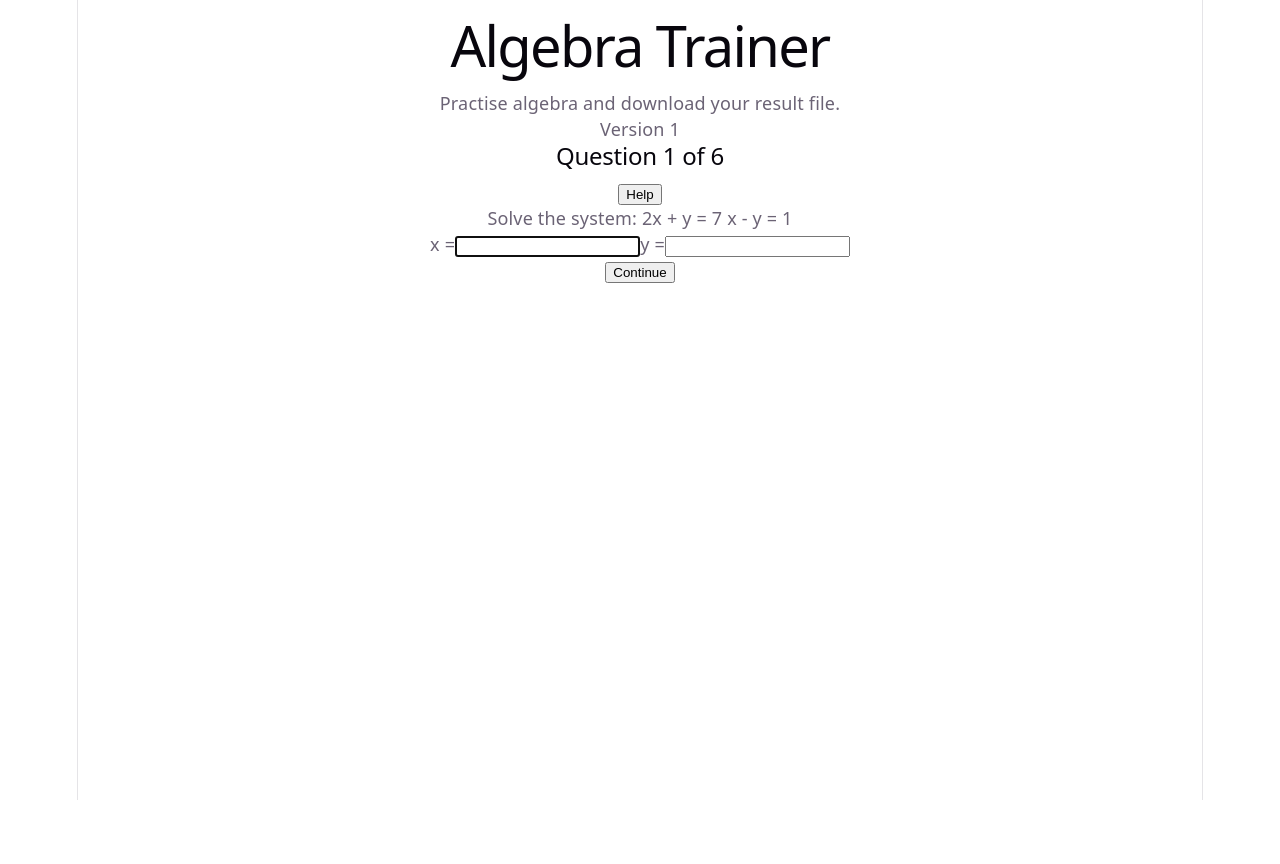
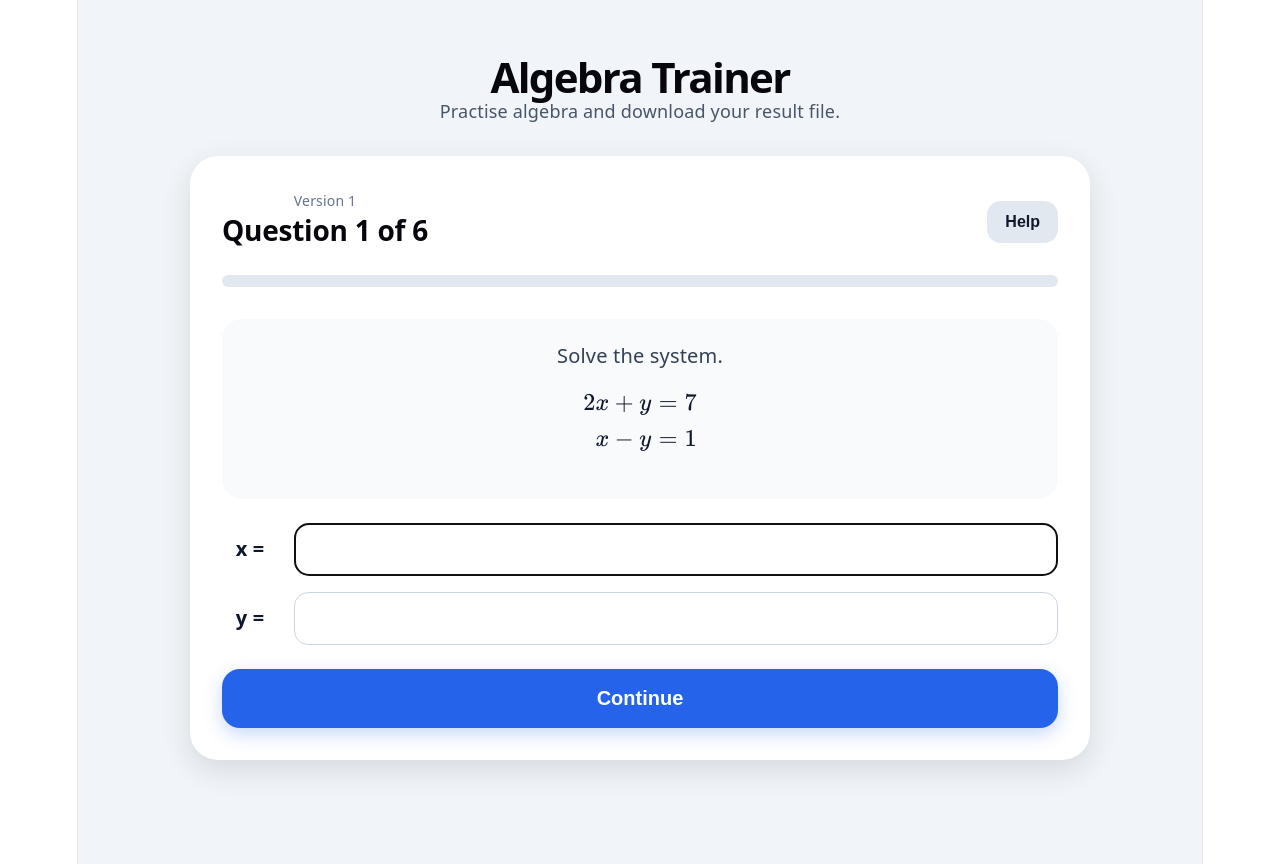
Before and after one commit to MSPassmore/algebra-trainer, a React (Vite) app: page / in a window 1280 px wide. Both pictures are taken after a click on the button "Start". Before the commit the page ends 800 px from the top, so only its background shows below. Built offline with nearby package versions, Linux system fonts and the light colour scheme.

Commit message:
Stable math rendering version

```diff
--- a/package.json
+++ b/package.json
@@ -10,6 +10,8 @@
     "preview": "vite preview"
   },
   "dependencies": {
+    "@matejmazur/react-katex": "^3.1.3",
+    "katex": "^0.16.45",
     "react": "^19.2.5",
     "react-dom": "^19.2.5"
   },
--- a/src/App.jsx
+++ b/src/App.jsx
@@ -1,4 +1,6 @@
 import React, { useMemo, useState } from "react";
+import "katex/dist/katex.min.css";
+import katex from "katex";
 
 const PI_DIGITS = "314159265358979323846264338327950288419716939937510";
 
@@ -11,165 +13,74 @@ const exerciseSets = [
       {
         type: "system",
         title: "Question 1",
-        question: String.raw`Solve the system:
-\[
-2x + y = 7
-\]
-\[
-x - y = 1
-\]`,
+        instruction: "Solve the system.",
+        question: "\\begin{aligned}2x + y &= 7 \\\\ x - y &= 1\\end{aligned}",
         fields: ["x", "y"],
         answers: [8 / 3, 5 / 3],
-        solution: String.raw`From \(x-y=1\), we get \(x=y+1\).
-Substitute into \(2x+y=7\):
-\[
-2(y+1)+y=7
-\]
-\[
-3y+2=7
-\]
-\[
-y=\frac{5}{3}
-\]
-Then:
-\[
-x=y+1=\frac{8}{3}
-\]`,
+        solution: "x = \\frac{8}{3}, \\quad y = \\frac{5}{3}",
       },
       {
         type: "system",
         title: "Question 2",
-        question: String.raw`A shop sells pens and notebooks.
-
-2 pens and 1 notebook cost 7 CHF.
-1 pen and 1 notebook cost 4 CHF.
-
-Let \(x\) be the price of one pen and \(y\) the price of one notebook.
-Find \(x\) and \(y\).`,
+        instruction:
+          "A shop sells pens and notebooks. 2 pens and 1 notebook cost 7 CHF. 1 pen and 1 notebook cost 4 CHF. Let x be the price of a pen and y the price of a notebook.",
+        question: "\\begin{aligned}2x + y &= 7 \\\\ x + y &= 4\\end{aligned}",
         fields: ["x", "y"],
         answers: [3, 1],
-        solution: String.raw`The equations are:
-\[
-2x+y=7
-\]
-\[
-x+y=4
-\]
-Subtract the second equation from the first:
-\[
-x=3
-\]
-Then:
-\[
-3+y=4 \Rightarrow y=1
-\]`,
+        solution: "x = 3, \\quad y = 1",
       },
       {
         type: "multi",
         title: "Question 3",
-        question: String.raw`Solve:
-\[
-x^2 - 5x + 6 = 0
-\]`,
+        instruction: "Solve the quadratic equation.",
+        question: "x^2 - 5x + 6 = 0",
         fields: ["x₁", "x₂"],
         answers: [2, 3],
-        solution: String.raw`Factorise:
-\[
-x^2 - 5x + 6 = (x-2)(x-3)
-\]
-So:
-\[
-x=2 \quad \text{or} \quad x=3
-\]`,
+        solution: "x = 2 \\quad \\text{or} \\quad x = 3",
       },
       {
         type: "multi",
         title: "Question 4",
-        question: String.raw`Solve:
-\[
-2x(x-2)+10 = x(x+3)
-\]`,
+        instruction: "Expand first, then solve the quadratic equation.",
+        question: "2x(x-2)+10 = x(x+3)",
         fields: ["x₁", "x₂"],
         answers: [2, 5],
-        solution: String.raw`Expand both sides:
-\[
-2x^2-4x+10 = x^2+3x
-\]
-Bring everything to one side:
-\[
-x^2-7x+10=0
-\]
-Factorise:
-\[
-(x-2)(x-5)=0
-\]
-Therefore:
-\[
-x=2 \quad \text{or} \quad x=5
-\]`,
+        solution: "x = 2 \\quad \\text{or} \\quad x = 5",
       },
       {
         type: "single",
         title: "Question 5",
-        question: String.raw`Solve:
-\[
-\sqrt{x+7}=4
-\]`,
+        instruction: "Solve the root equation.",
+        question: "\\sqrt{x+7}=4",
         fields: ["x"],
         answers: [9],
-        solution: String.raw`Square both sides:
-\[
-x+7=16
-\]
-So:
-\[
-x=9
-\]
-Check:
-\[
-\sqrt{9+7}=4
-\]`,
+        solution: "x = 9",
       },
       {
         type: "single",
         title: "Question 6",
-        question: String.raw`Solve:
-\[
-2^x=16
-\]`,
+        instruction: "Solve the power equation.",
+        question: "2^x = 16",
         fields: ["x"],
         answers: [4],
-        solution: String.raw`Write 16 as a power of 2:
-\[
-16=2^4
-\]
-So:
-\[
-2^x=2^4
-\]
-Therefore:
-\[
-x=4
-\]`,
+        solution: "x = 4",
       },
     ],
   },
 ];
 
-function normaliseMathText(text) {
-  return text
-    .replaceAll("\\[", "")
-    .replaceAll("\\]", "")
-    .replaceAll("\\(", "")
-    .replaceAll("\\)", "")
-    .replaceAll("\\frac{", "")
-    .replaceAll("}{", "/")
-    .replaceAll("}", "")
-    .replaceAll("\\sqrt", "√")
-    .replaceAll("\\quad", "   ")
-    .replaceAll("\\text", "")
-    .replaceAll("\\Rightarrow", "⇒")
-    .replaceAll("\\", "");
+function MathBlock({ math }) {
+  let html;
+  try {
+    html = katex.renderToString(math, {
+      throwOnError: false,
+      displayMode: true,
+    });
+  } catch (error) {
+    html = `<span>${math}</span>`;
+  }
+
+  return <div dangerouslySetInnerHTML={{ __html: html }} />;
 }
 
 function parseInput(value) {
@@ -231,29 +142,13 @@ function makeResultText(setTitle, results) {
   const now = new Date();
   const date = now.toLocaleDateString("en-GB");
   const time = now.toLocaleTimeString("en-GB");
-  const compact = results.map((result) => (result === true ? "1" : "0")).join(",");
-  const plainCheck = `${setTitle}|${date}|${time}|${compact}`;
-  const encrypted = piEncrypt(plainCheck);
+  const compact = results.map((r) => (r ? "1" : "0")).join(",");
+  const plain = `${setTitle}|${date}|${time}|${compact}`;
+  const encrypted = piEncrypt(plain);
 
-  const lines = [
-    "Math Trainer Results",
-    "====================",
-    "",
-    `Date: ${date}`,
-    `Time: ${time}`,
-    `Exercise set: ${setTitle}`,
-    "",
-    "Summary:",
-    ...results.map((result, index) => `Question ${index + 1}: ${result ? "yes" : "no"}`),
-    "",
-    "Encrypted check line:",
-    `MATHCHECK: ${encrypted}`,
-    "",
-    "Plain result format:",
-    "yes = correct, no = wrong",
-  ];
-
-  return lines.join("\n");
+  return `Math Trainer Results\n\nDate: ${date}\nTime: ${time}\nSet: ${setTitle}\n\n${results
+    .map((r, i) => `Question ${i + 1}: ${r ? "yes" : "no"}`)
+    .join("\n")}\n\nMATHCHECK: ${encrypted}`;
 }
 
 function downloadTextFile(filename, content) {
@@ -283,8 +178,8 @@ export default function App() {
   const [feedback, setFeedback] = useState("");
   const [showHelp, setShowHelp] = useState(false);
 
-  const currentExercise = selectedSet.exercises[currentIndex];
   const finished = started && currentIndex >= selectedSet.exercises.length;
+  const currentExercise = finished ? null : selectedSet.exercises[currentIndex];
 
   function startSet() {
     setStarted(true);
@@ -296,8 +191,12 @@ export default function App() {
     setShowHelp(false);
   }
 
-  function updateInput(field, value) {
-    setInputs((old) => ({ ...old, [field]: value }));
+  function nextExercise() {
+    setCurrentIndex((old) => old + 1);
+    setAttempts(0);
+    setInputs({});
+    setFeedback("");
+    setShowHelp(false);
   }
 
   function continueExercise() {
@@ -318,7 +217,7 @@ export default function App() {
     if (correct) {
       setResults((old) => [...old, true]);
       setFeedback("Correct!");
-      setTimeout(() => nextExercise(), 650);
+      setTimeout(nextExercise, 650);
       return;
     }
 
@@ -332,15 +231,7 @@ export default function App() {
     setResults((old) => [...old, false]);
     setFeedback("The solution is shown below. Moving to the next question...");
     setShowHelp(true);
-    setTimeout(() => nextExercise(), 1800);
-  }
-
-  function nextExercise() {
-    setCurrentIndex((old) => old + 1);
-    setAttempts(0);
-    setInputs({});
-    setFeedback("");
-    setShowHelp(false);
+    setTimeout(nextExercise, 1800);
   }
 
   function downloadResults() {
@@ -351,18 +242,18 @@ export default function App() {
   }
 
   return (
-    <div className="min-h-screen bg-slate-100 text-slate-900 p-6">
-      <div className="max-w-4xl mx-auto">
-        <header className="mb-8 text-center">
-          <h1 className="text-4xl font-bold tracking-tight">Algebra Trainer</h1>
-          <p className="text-slate-600 mt-2">Practise algebra and download your result file.</p>
+    <div style={{ minHeight: "100vh", background: "#f1f5f9", color: "#0f172a", padding: "32px" }}>
+      <div style={{ maxWidth: "900px", margin: "0 auto" }}>
+        <header style={{ textAlign: "center", marginBottom: "32px" }}>
+          <h1 style={{ fontSize: "42px", fontWeight: "800", marginBottom: "8px" }}>Algebra Trainer</h1>
+          <p style={{ color: "#475569" }}>Practise algebra and download your result file.</p>
         </header>
 
         {!started && (
-          <main className="bg-white rounded-3xl shadow-lg p-8">
-            <h2 className="text-2xl font-bold mb-4">Choose an exercise set</h2>
+          <main style={{ background: "white", borderRadius: "28px", padding: "32px", boxShadow: "0 10px 30px rgba(15,23,42,0.12)" }}>
+            <h2 style={{ fontSize: "26px", fontWeight: "700", marginBottom: "16px" }}>Choose an exercise set</h2>
             <select
-              className="w-full border rounded-xl p-3 text-lg mb-6"
+              style={{ width: "100%", border: "1px solid #cbd5e1", borderRadius: "14px", padding: "14px", fontSize: "18px", marginBottom: "24px" }}
               value={selectedSetId}
               onChange={(event) => setSelectedSetId(event.target.value)}
             >
@@ -373,56 +264,46 @@ export default function App() {
               ))}
             </select>
 
-            <div className="border rounded-2xl p-5 mb-6 bg-slate-50">
-              <h3 className="text-xl font-semibold">{selectedSet.title}</h3>
-              <p className="text-slate-600 mt-1">{selectedSet.description}</p>
+            <div style={{ border: "1px solid #e2e8f0", borderRadius: "20px", padding: "20px", marginBottom: "24px", background: "#f8fafc" }}>
+              <h3 style={{ fontSize: "22px", fontWeight: "700" }}>{selectedSet.title}</h3>
+              <p style={{ color: "#475569", marginTop: "4px" }}>{selectedSet.description}</p>
             </div>
 
-            <button
-              onClick={startSet}
-              className="w-full bg-blue-600 hover:bg-blue-700 text-white rounded-2xl px-6 py-4 text-lg font-bold shadow"
-            >
-              Start
-            </button>
+            <button onClick={startSet} style={primaryButtonStyle}>Start</button>
           </main>
         )}
 
-        {started && !finished && (
-          <main className="bg-white rounded-3xl shadow-lg p-8">
-            <div className="flex justify-between items-center mb-5 gap-4">
+        {started && !finished && currentExercise && (
+          <main style={{ background: "white", borderRadius: "28px", padding: "32px", boxShadow: "0 10px 30px rgba(15,23,42,0.12)" }}>
+            <div style={{ display: "flex", justifyContent: "space-between", alignItems: "center", marginBottom: "20px", gap: "16px" }}>
               <div>
-                <p className="text-sm text-slate-500">{selectedSet.title}</p>
-                <h2 className="text-2xl font-bold">
+                <p style={{ color: "#64748b", fontSize: "14px" }}>{selectedSet.title}</p>
+                <h2 style={{ fontSize: "28px", fontWeight: "800" }}>
                   Question {currentIndex + 1} of {selectedSet.exercises.length}
                 </h2>
               </div>
-              <button
-                onClick={() => setShowHelp((old) => !old)}
-                className="bg-slate-200 hover:bg-slate-300 rounded-xl px-4 py-2 font-semibold"
-              >
-                Help
-              </button>
+              <button onClick={() => setShowHelp((old) => !old)} style={secondaryButtonStyle}>Help</button>
             </div>
 
-            <div className="w-full bg-slate-200 rounded-full h-3 mb-8">
+            <div style={{ width: "100%", background: "#e2e8f0", borderRadius: "999px", height: "12px", marginBottom: "32px" }}>
               <div
-                className="bg-blue-600 h-3 rounded-full transition-all"
-                style={{ width: `${(currentIndex / selectedSet.exercises.length) * 100}%` }}
+                style={{ width: `${(currentIndex / selectedSet.exercises.length) * 100}%`, background: "#2563eb", height: "12px", borderRadius: "999px", transition: "width 0.3s" }}
               />
             </div>
 
-            <section className="bg-slate-50 rounded-2xl p-6 mb-6 whitespace-pre-line text-xl leading-relaxed">
-              {normaliseMathText(currentExercise.question)}
+            <section style={{ background: "#f8fafc", borderRadius: "20px", padding: "24px", marginBottom: "24px", fontSize: "20px" }}>
+              <p style={{ color: "#334155", marginBottom: "16px" }}>{currentExercise.instruction}</p>
+              <MathBlock math={currentExercise.question} />
             </section>
 
-            <section className="grid gap-4 mb-6">
+            <section style={{ display: "grid", gap: "16px", marginBottom: "24px" }}>
               {currentExercise.fields.map((field) => (
-                <label key={field} className="flex items-center gap-4 text-lg">
-                  <span className="w-12 font-bold">{field} =</span>
+                <label key={field} style={{ display: "flex", alignItems: "center", gap: "16px", fontSize: "20px" }}>
+                  <span style={{ width: "56px", fontWeight: "800" }}>{field} =</span>
                   <input
-                    className="border rounded-xl p-3 text-lg flex-1"
+                    style={{ border: "1px solid #cbd5e1", borderRadius: "14px", padding: "14px", fontSize: "20px", flex: 1 }}
                     value={inputs[field] || ""}
-                    onChange={(event) => updateInput(field, event.target.value)}
+                    onChange={(event) => setInputs((old) => ({ ...old, [field]: event.target.value }))}
                     onKeyDown={(event) => {
                       if (event.key === "Enter") continueExercise();
                     }}
@@ -433,65 +314,76 @@ export default function App() {
             </section>
 
             {feedback && (
-              <p
-                className={`font-bold mb-6 ${
-                  feedback.includes("Correct") ? "text-green-600" : "text-red-600"
-                }`}
-              >
+              <p style={{ fontWeight: "800", marginBottom: "24px", color: feedback.includes("Correct") ? "#16a34a" : "#dc2626" }}>
                 {feedback}
               </p>
             )}
 
             {showHelp && (
-              <section className="bg-amber-50 border border-amber-200 rounded-2xl p-5 mb-6 whitespace-pre-line">
-                <h3 className="font-bold text-lg mb-2">Worked solution</h3>
-                <p>{normaliseMathText(currentExercise.solution)}</p>
+              <section style={{ background: "#fffbeb", border: "1px solid #fde68a", borderRadius: "20px", padding: "20px", marginBottom: "24px" }}>
+                <h3 style={{ fontWeight: "800", fontSize: "20px", marginBottom: "8px" }}>Worked solution</h3>
+                <MathBlock math={currentExercise.solution} />
               </section>
             )}
 
-            <button
-              onClick={continueExercise}
-              className="w-full bg-blue-600 hover:bg-blue-700 text-white rounded-2xl px-6 py-4 text-lg font-bold shadow"
-            >
-              Continue
-            </button>
+            <button onClick={continueExercise} style={primaryButtonStyle}>Continue</button>
           </main>
         )}
 
         {finished && (
-          <main className="bg-white rounded-3xl shadow-lg p-8">
-            <h2 className="text-3xl font-bold mb-2">Summary</h2>
-            <p className="text-slate-600 mb-6">
+          <main style={{ background: "white", borderRadius: "28px", padding: "32px", boxShadow: "0 10px 30px rgba(15,23,42,0.12)" }}>
+            <h2 style={{ fontSize: "34px", fontWeight: "800", marginBottom: "8px" }}>Summary</h2>
+            <p style={{ color: "#475569", marginBottom: "24px" }}>
               Score: {results.filter(Boolean).length} / {results.length}
             </p>
 
-            <div className="grid gap-3 mb-8">
+            <div style={{ display: "grid", gap: "12px", marginBottom: "32px" }}>
               {results.map((result, index) => (
-                <div key={index} className="flex justify-between border rounded-xl p-4 bg-slate-50">
+                <div key={index} style={{ display: "flex", justifyContent: "space-between", border: "1px solid #e2e8f0", borderRadius: "14px", padding: "16px", background: "#f8fafc" }}>
                   <span>Question {index + 1}</span>
-                  <span className={result ? "text-green-600 font-bold" : "text-red-600 font-bold"}>
+                  <span style={{ color: result ? "#16a34a" : "#dc2626", fontWeight: "800" }}>
                     {result ? "yes" : "no"}
                   </span>
                 </div>
               ))}
             </div>
 
-            <button
-              onClick={downloadResults}
-              className="w-full bg-blue-600 hover:bg-blue-700 text-white rounded-2xl px-6 py-4 text-lg font-bold shadow mb-4"
-            >
-              Download results
-            </button>
-
-            <button
-              onClick={() => setStarted(false)}
-              className="w-full bg-slate-200 hover:bg-slate-300 text-slate-900 rounded-2xl px-6 py-4 text-lg font-bold"
-            >
-              Back to menu
-            </button>
+            <button onClick={downloadResults} style={{ ...primaryButtonStyle, marginBottom: "16px" }}>Download results</button>
+            <button onClick={() => setStarted(false)} style={secondaryWideButtonStyle}>Back to menu</button>
           </main>
         )}
       </div>
     </div>
   );
 }
+
+const primaryButtonStyle = {
+  width: "100%",
+  background: "#2563eb",
+  color: "white",
+  border: "none",
+  borderRadius: "18px",
+  padding: "18px 24px",
+  fontSize: "20px",
+  fontWeight: "800",
+  cursor: "pointer",
+  boxShadow: "0 6px 18px rgba(37,99,235,0.25)",
+};
+
+const secondaryButtonStyle = {
+  background: "#e2e8f0",
+  color: "#0f172a",
+  border: "none",
+  borderRadius: "14px",
+  padding: "12px 18px",
+  fontSize: "16px",
+  fontWeight: "700",
+  cursor: "pointer",
+};
+
+const secondaryWideButtonStyle = {
+  ...secondaryButtonStyle,
+  width: "100%",
+  padding: "18px 24px",
+  fontSize: "20px",
+};
```
Also changed, not shown: 2 other files (tests, documents, lock files or other folders).
